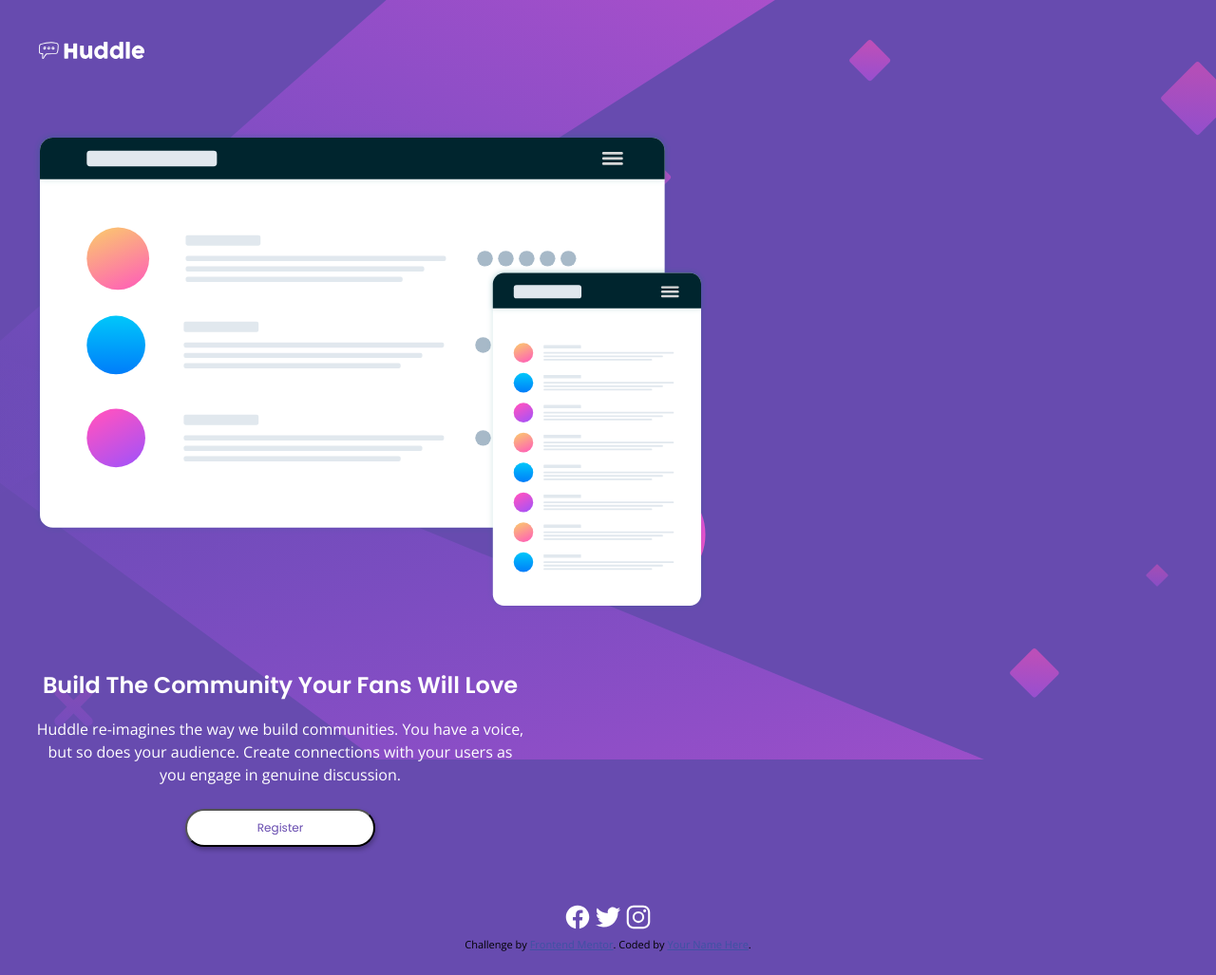
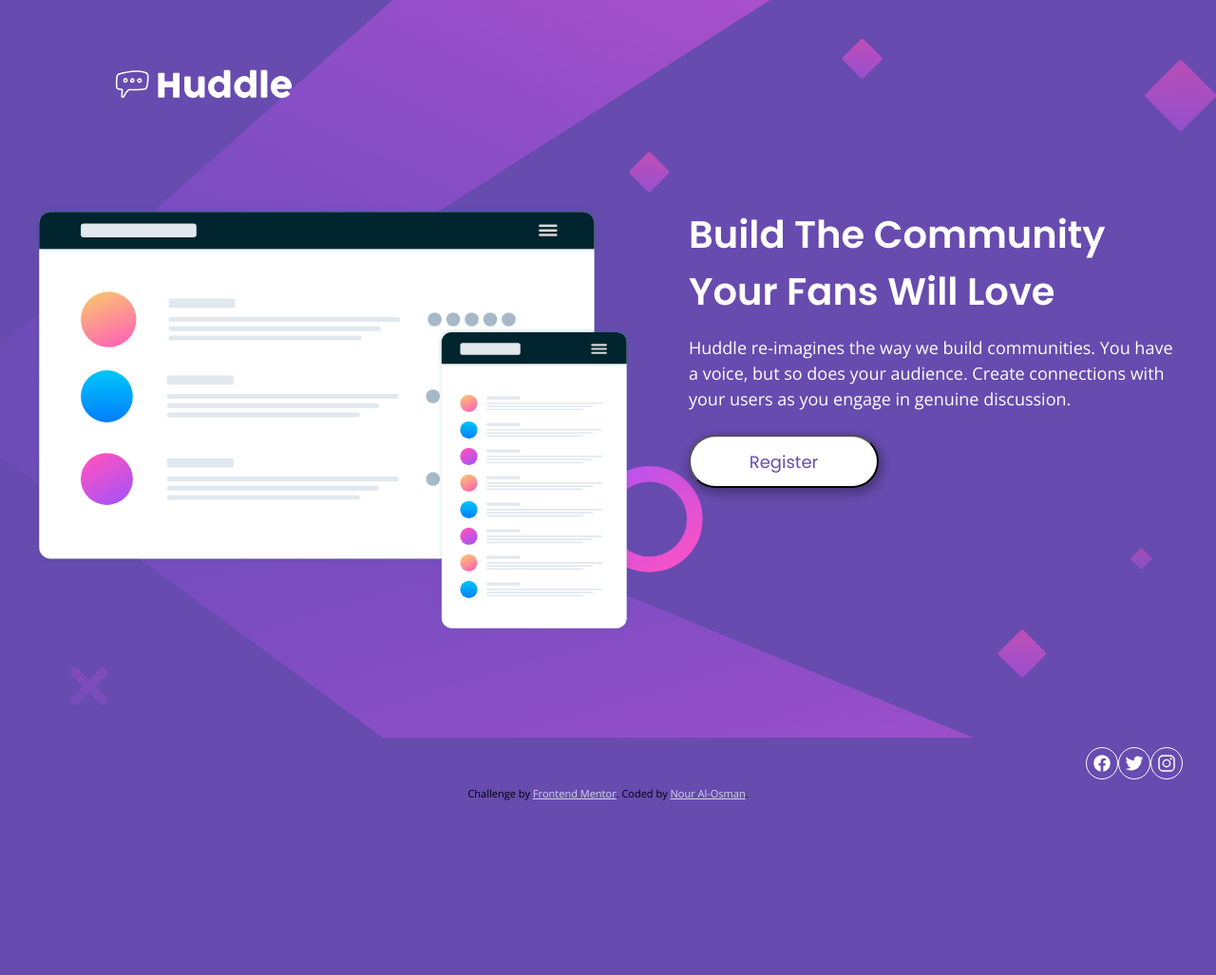
Before and after one commit to nalosman/FEM-huddle-intro-section, a plain HTML site: page index.html in a window 1280 px wide. Shown: the whole page at 95% size. After the commit the page ends 868 px from the top, so only its background shows below. Drawn offline with nearby package versions, Linux system fonts and the light colour scheme.

Commit message:
finished challenge, may need some polishing up

```diff
--- a/css/style.css
+++ b/css/style.css
@@ -35,6 +35,7 @@ body {
 .hero {
   display: flex;
   flex-direction: column;
+  justify-content: center;
 }
 
 .image {
@@ -44,7 +45,8 @@ body {
 .info {
   color: white;
   text-align: center;
-  max-width: 520px;
+  /* max-width: 520px; */
+  justify-self: center;
 }
 
 h2 {
@@ -74,16 +76,30 @@ padding-bottom: 1.5rem;
   width: 200px;
   height: 40px;
   text-align:center;
+  cursor: pointer;
+}
+
+.reg-btn:hover{
+  cursor: pointer;
+  color: white;
+  background-color: var(--magenta);
+
 }
 
 .social-icons {
-  text-align: center;
+
   margin-top: 3.75rem;
+  display: flex;
+  justify-content: center;
 }
 
 ion-icon {
-  font-size: 28px;
+  font-size: 20px;
+  padding: 6px;
+  letter-spacing: 3px;
   color: white;
+  border: white 1px solid;
+  border-radius: 50%;
 }
 
 
@@ -93,9 +109,53 @@ ion-icon {
   body {
     background-image: url(/images/bg-desktop.svg);
   background-repeat: no-repeat;
+  background-size: contain;
   /* background-position: top; */
+  }
+}
 
+@media screen and (min-width: 49.25em) {
+  .logo {
+    padding-top: 4rem;
+    width: 12.5rem;
+    margin-left: 4.78125rem;
+    margin-bottom: 6.5rem;
+  }
+
+
+  .hero {
+    flex-direction: row;
 
   }
 
+  .info {
+    text-align: start;
+    max-width: 520px;
+    margin-left: 60px;
+  }
+
+  h2 {
+    font-size: 2.5rem;
+  }
+
+  p {
+
+    font-size: 1.125rem;
+  }
+
+  .reg-btn {
+    font-size: 0.75rem;
+
+    box-shadow: 2px 4px 9px 3px rgba(0, 0, 0, 0.258633);
+    border-radius: 28px;
+
+    font-size: 1.125rem;
+
+    width: 200px;
+    height: 56px;
+  }
+
+  .social-icons {
+    justify-content: flex-end;
+  }
 }
--- a/index.html
+++ b/index.html
@@ -18,7 +18,7 @@
   <!-- Feel free to remove these styles or customise in your own stylesheet 👍 -->
   <style>
     .attribution { font-size: 11px; text-align: center; }
-    .attribution a { color: hsl(228, 45%, 44%); }
+    .attribution a { color: hsl(228, 43%, 88%); }
   </style>
 </head>
 <body>
@@ -41,23 +41,19 @@
     </section>
 
     <footer class="social-icons">
-      <ion-icon name="logo-facebook"></ion-icon>
-      <ion-icon name="logo-twitter"></ion-icon>
-      <ion-icon name="logo-instagram"></ion-icon>
+      <a href="https://www.facebook.com/" target="_blank" rel="noopener noreferrer"><ion-icon name="logo-facebook"></ion-icon></a>
 
+      <a href="https://twitter.com/" target="_blank" rel="noopener noreferrer"><ion-icon name="logo-twitter"></ion-icon></a>
+
+      <a href="https://www.instagram.com/" target="_blank" rel="noopener noreferrer"><ion-icon name="logo-instagram"></ion-icon></a>
     </footer>
   </main>
-
-
-
-
-
 
 
   <footer>
     <p class="attribution">
       Challenge by <a href="https://www.frontendmentor.io?ref=challenge" target="_blank">Frontend Mentor</a>.
-      Coded by <a href="#">Your Name Here</a>.
+      Coded by <a href="#">Nour Al-Osman</a>.
     </p>
   </footer>
 
```
Also changed, not shown: 2 other files.
